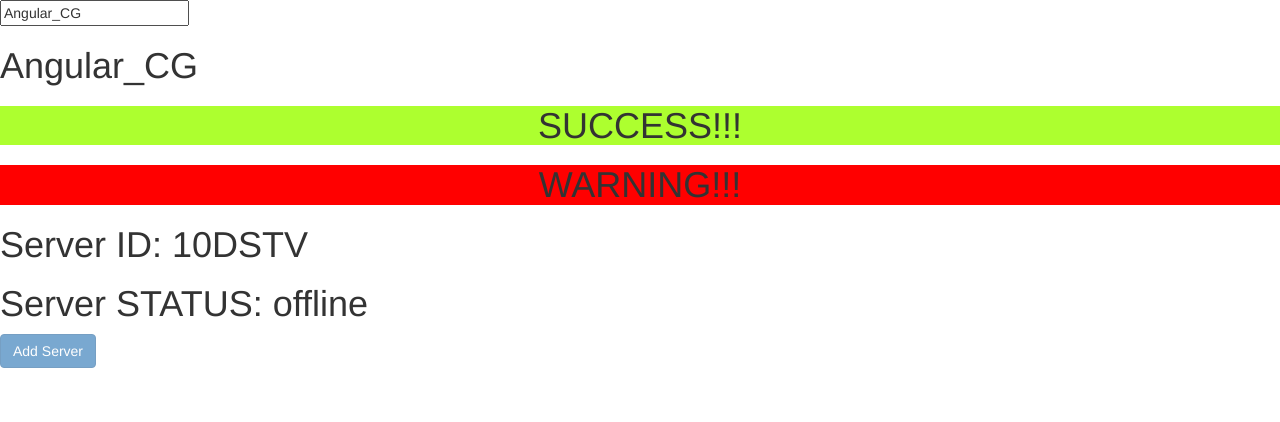
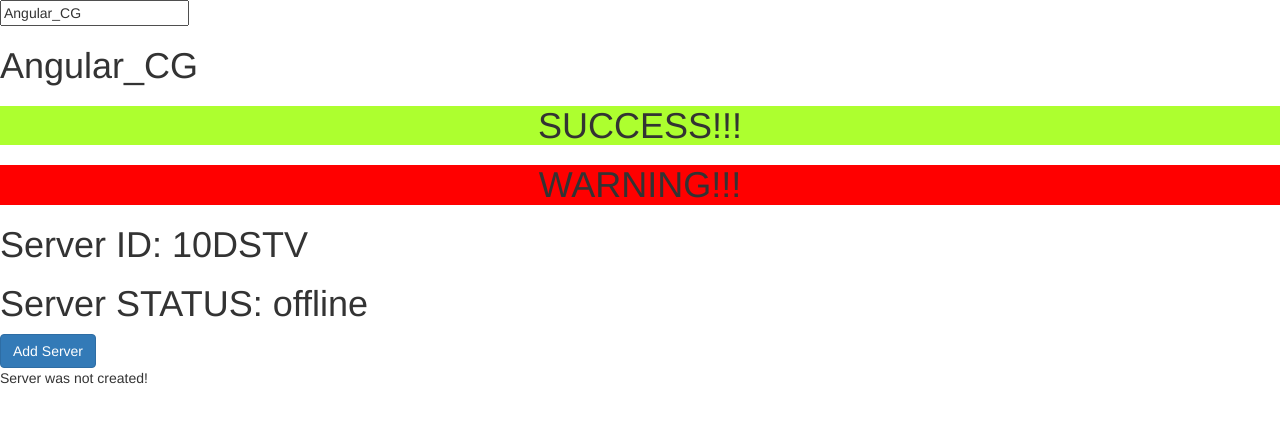
Before and after one commit to lMiguelVSl/Angular_CG, an Angular app: page / in a window 1280 px wide. Shown: the top 422 px of the page. Built offline with nearby package versions, Linux system fonts and the light colour scheme.

Commit message:
Basic button event

```diff
--- a/src/app/components/servers/servers.component.html
+++ b/src/app/components/servers/servers.component.html
@@ -1 +1,2 @@
-<button class="btn btn-primary" [disabled]="allowSetButton">Add Server</button>
+<button class="btn btn-primary" [disabled]="allowSetButton" (click)="onAddServerClick()">Add Server</button>
+<p>{{serverStatus}}</p>
--- a/src/app/components/servers/servers.component.ts
+++ b/src/app/components/servers/servers.component.ts
@@ -7,10 +7,16 @@ import { Component } from '@angular/core';
 })
 export class ServersComponent {
 
-  allowSetButton: boolean = false;
+  serverStatus: string = 'Server was not created!';
+  allowSetButton: boolean = true;
+
   constructor() {
     setTimeout(() => {
-      this.allowSetButton = true;
+      this.allowSetButton = false;
     }, 2000);
   }
+
+  onAddServerClick() {
+    this.serverStatus = 'Server created';
+  }
 }
```
